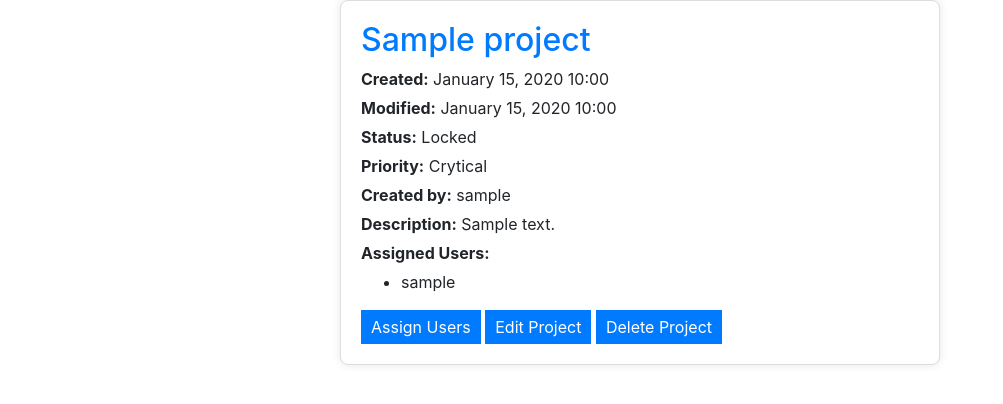
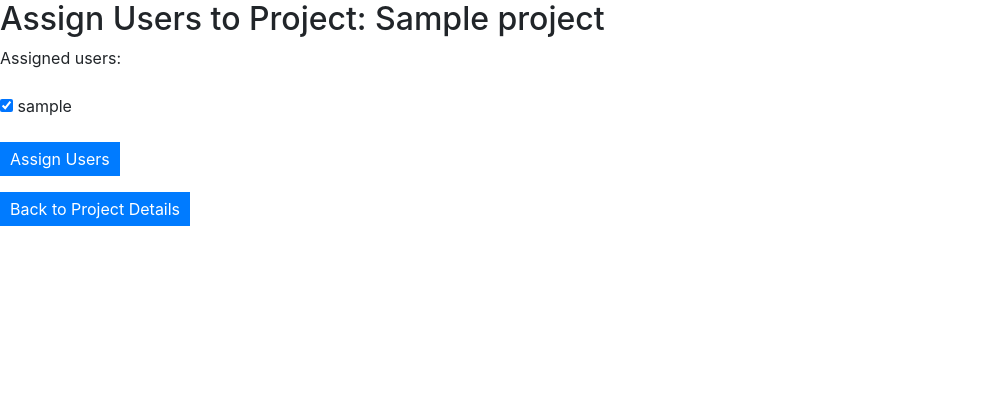
Before and after one commit to aleksandraskolasinska/project-management, a Django app: page /tasks/projects/1/assign/ in a window 1280 px wide. Shown: the part 56-460 px from the top of the page, without its empty margins (0-1003 px from the left). Run offline with Django 4.2, Linux system fonts and the light colour scheme; a user stored in the database is signed in; tables that the repository leaves empty hold one stand-in row (values such as "Sample post").

Commit message:
fixed bug with non assigned users being able to edit projects

```diff
--- a/tasks/templates/tasks/assign_users.html
+++ b/tasks/templates/tasks/assign_users.html
@@ -1,36 +1,17 @@
-<!-- tasks/templates/tasks/project_detail.html -->
+<!-- tasks/templates/tasks/assign_users.html -->
 {% extends 'base.html' %}
 
 {% block content %}
+  <h2>Assign Users to Project: {{ project.project_title }}</h2>
 
-  <div class="project-details">
-    <h2>{{ project.project_title }}</h2>
-    <p><strong>Created:</strong> {{ project.start_date|date:"F d, Y H:i" }}</p>
-    <p><strong>Modified:</strong> {{ project.modified|date:"F d, Y H:i" }}</p>
-    <p><strong>Status:</strong> {{ project.get_projectStatus_display }}</p>
-    <p><strong>Priority:</strong> {{ project.get_projectPriority_display }}</p>
+  <form method="post">
+    {% csrf_token %}
+    {{ form.as_p }}
 
-    <!-- Display project creator -->
-    <p><strong>Created by:</strong> {{ project.created_by.username }}</p>
+    <button type="submit" class="button-main">Assign Users</button>
+  </form>
 
-    <p><strong>Description:</strong> {{ project.project_description|linebreaksbr }}</p>
-
-    <!-- Display Assigned Users -->
-    <p><strong>Assigned Users:</strong></p>
-    <ul>
-      {% for user in project.assigned_users.all %}
-        <li>{{ user.username }}</li>
-      {% empty %}
-        <li>No users assigned to this project yet.</li>
-      {% endfor %}
-    </ul>
-
-    <!-- Action buttons -->
-    <button type="button" onclick="location.href='{% url 'tasks:assign_users' project.id %}'" class="button-main">
-      Assign Users
-    </button>
-    <button type="button" onclick="location.href='{% url 'tasks:update_project' project.id %}'" class="button-main">Edit Project</button>
-    <button type="button" onclick="location.href='{% url 'tasks:delete_project' project.id %}'" class="button-delete">Delete Project</button>
-  </div>
-
+  <button type="button" onclick="location.href='{% url 'tasks:project_detail' project.id %}'" class="button-main">
+    Back to Project Details
+  </button>
 {% endblock %}
--- a/tasks/views.py
+++ b/tasks/views.py
@@ -19,36 +19,29 @@ def project_list(request):
     return render(request, 'tasks/project_list.html', {'projects': projects})
 
 @login_required
-# def project_detail(request, project_id):
-#     project = get_object_or_404(Project, pk=project_id)
-#     comments = project.comments.all()
-
-#     if request.method == 'POST' and 'comment_submit' in request.POST:
-#         comment_form = CommentForm(request.POST)
-#         if comment_form.is_valid():
-#             comment = comment_form.save(commit=False)
-#             comment.project = project
-#             comment.user = request.user
-#             comment.save()
-#             return redirect('tasks:project_detail', project_id=project_id)
-#     else:
-#         comment_form = CommentForm()
-
-#     return render(request, 'tasks/project_detail.html', {
-#         'project': project,
-#         'comments': comments,
-#         'comment_form': comment_form,
-#     })
 def project_detail(request, project_id):
     project = get_object_or_404(Project, pk=project_id)
+    comments = project.comments.all()
 
-    # Check if the user is either an admin or assigned to the project
-    if request.user.is_superuser or request.user.groups.filter(name="Admin").exists() or request.user in project.assigned_users.all():
-        comments = project.comments.all()  # If you have comments related to the project
-        return render(request, 'tasks/project_detail.html', {'project': project, 'comments': comments})
+    if not (request.user.is_superuser or request.user.groups.filter(name="Admin").exists() or request.user in project.assigned_users.all()):
+        return HttpResponseForbidden("You are not authorized to view this page.")
 
-    # If the user is not authorized, raise a 403 Forbidden error
-    return HttpResponseForbidden("You are not authorized to view this project.")
+    if request.method == 'POST' and 'comment_submit' in request.POST:
+        comment_form = CommentForm(request.POST)
+        if comment_form.is_valid():
+            comment = comment_form.save(commit=False)
+            comment.project = project
+            comment.user = request.user
+            comment.save()
+            return redirect('tasks:project_detail', project_id=project_id)
+    else:
+        comment_form = CommentForm()
+
+    return render(request, 'tasks/project_detail.html', {
+        'project': project,
+        'comments': comments,
+        'comment_form': comment_form,
+    })
 
 @login_required
 def create_project(request):
@@ -72,6 +65,10 @@ def create_project(request):
 @login_required
 def update_project(request, project_id):
     project = get_object_or_404(Project, pk=project_id)
+
+    if not (request.user.is_superuser or request.user.groups.filter(name="Admin").exists() or request.user in project.assigned_users.all()):
+        return HttpResponseForbidden("You are not authorized to view this page.")
+
     if request.method == 'POST':
         form = ProjectForm(request.POST, instance=project)
         if form.is_valid():
@@ -86,6 +83,9 @@ def update_project(request, project_id):
 @login_required
 def delete_project(request, project_id):
     project = get_object_or_404(Project, pk=project_id)
+
+    if not (request.user.is_superuser or request.user.groups.filter(name="Admin").exists() or request.user in project.assigned_users.all()):
+        return HttpResponseForbidden("You are not authorized to view this page.")
 
     if request.method == 'POST':
         project.delete()
```
Also changed, not shown: tasks/templates/tasks/project_detail.html (+29 -7 lines).
